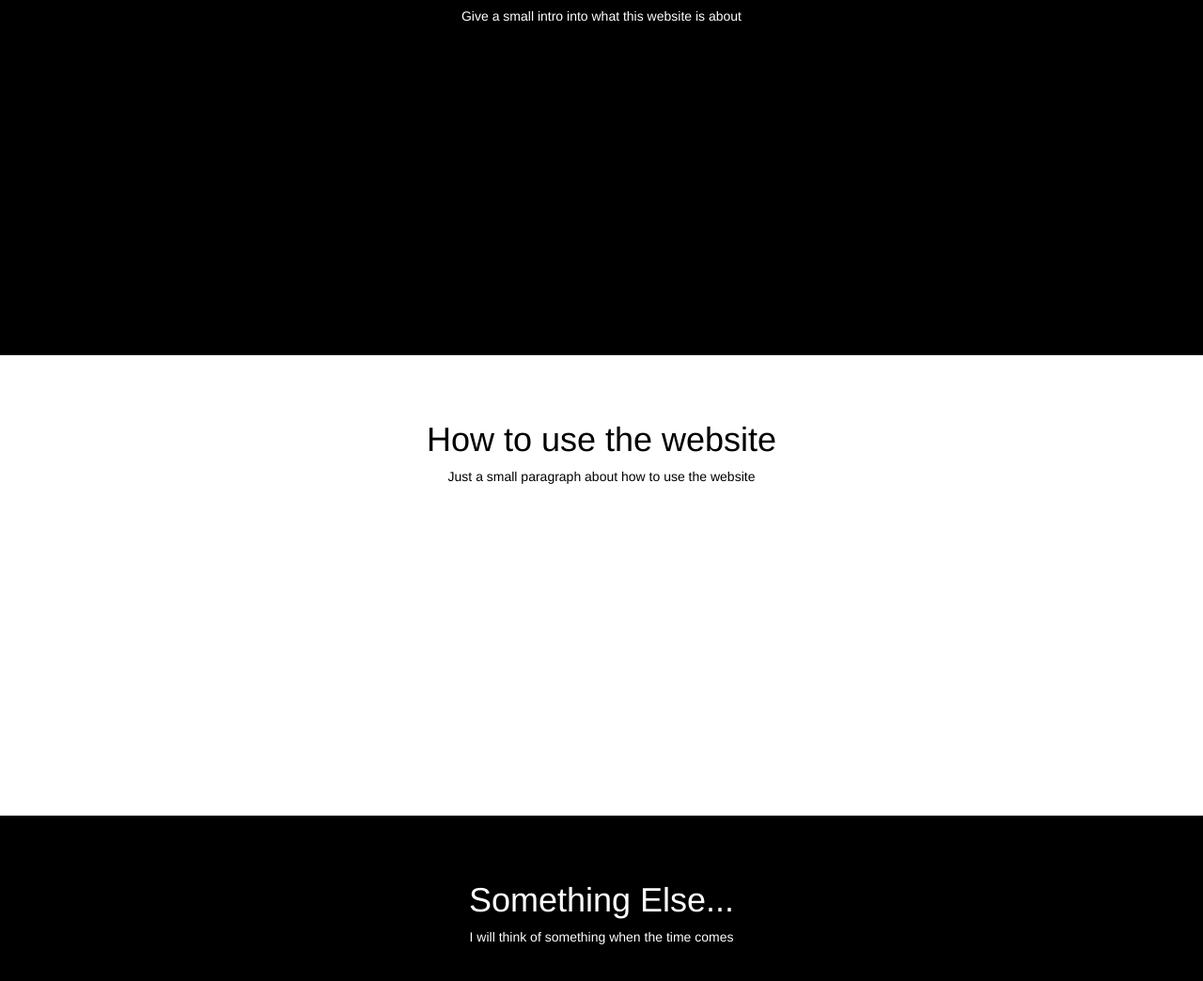
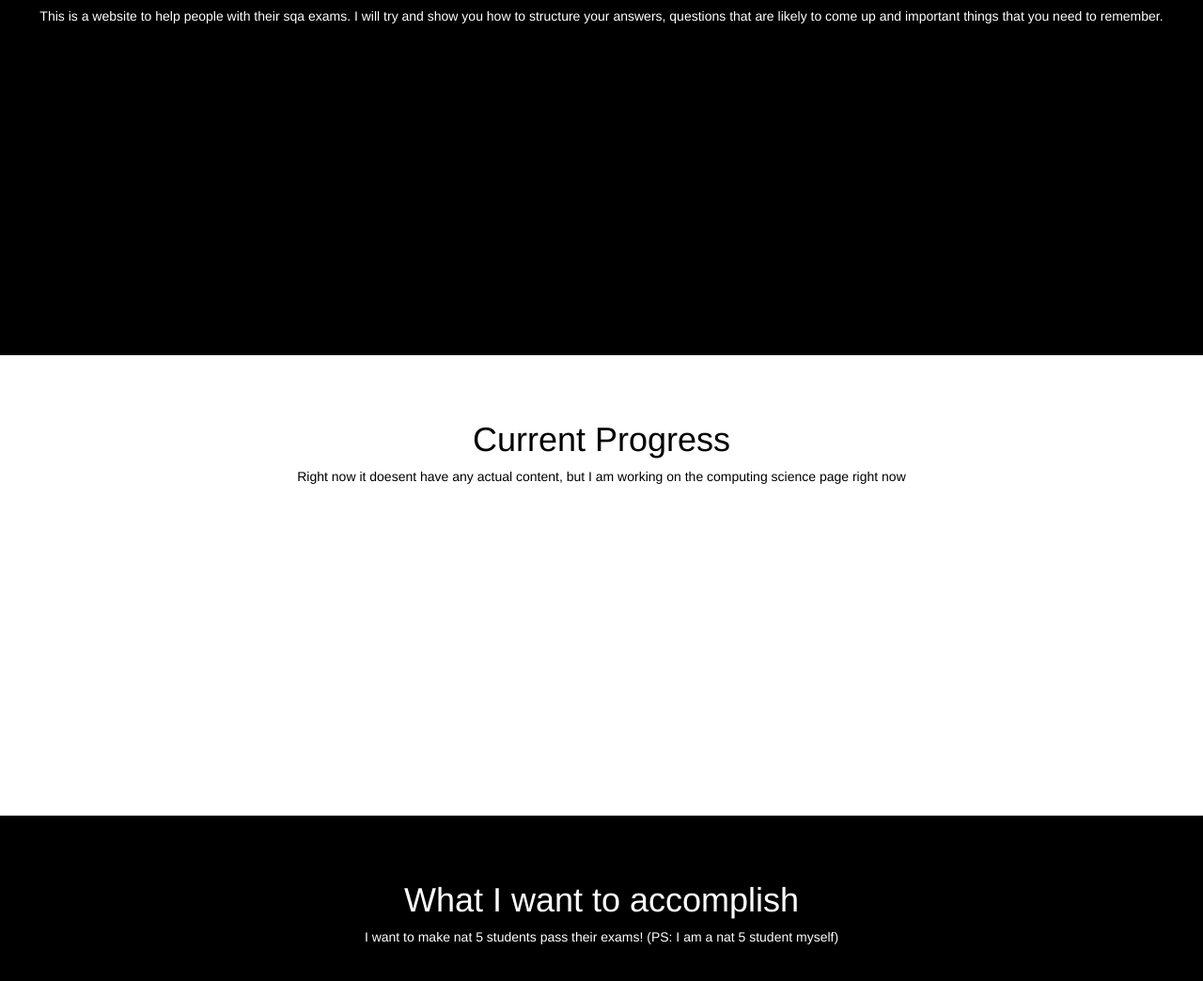
Before and after one commit to sqaexameasy/sqaexameasy.github.io, a plain HTML site: page index.html in a window 1280 px wide. Shown: the part 494-1538 px from the top of the page at 94% size. Drawn offline with nearby package versions, Linux system fonts and the light colour scheme.

Commit message:
made the skeleton make more sense

```diff
--- a/index.html
+++ b/index.html
@@ -44,15 +44,20 @@
   <div class="container-fluid text-center test"></div>
   <div class="container-fluid text-center slideanim color-two" id="1">
     <h1>Introduction</h1>
-    <p>Give a small intro into what this website is about</p>
+    <p>
+      This is a website to help people with their sqa exams. I will try and show
+      you how to structure your answers, questions that are likely to come up and
+      important things that you need to remember.
+    </p>
   </div>
   <div class="container-fluid text-center slideanim color-one" id="2">
-    <h1>How to use the website</h1>
-    <p>Just a small paragraph about how to use the website</p>
+    <h1>Current Progress</h1>
+    <p>Right now it doesent have any actual content, but I am working on the
+    computing science page right now</p>
   </div>
-  <div class="container-fluid text-center slideanim color-two" id="2">
-    <h1>Something Else...</h1>
-    <p>I will think of something when the time comes</p>
+  <div class="container-fluid text-center slideanim color-two" id="3">
+    <h1>What I want to accomplish</h1>
+    <p>I want to make nat 5 students pass their exams! (PS: I am a nat 5 student myself)</p>
   </div>
 
   <!-- Code to add silky smooth scrolling to the page -->
```
